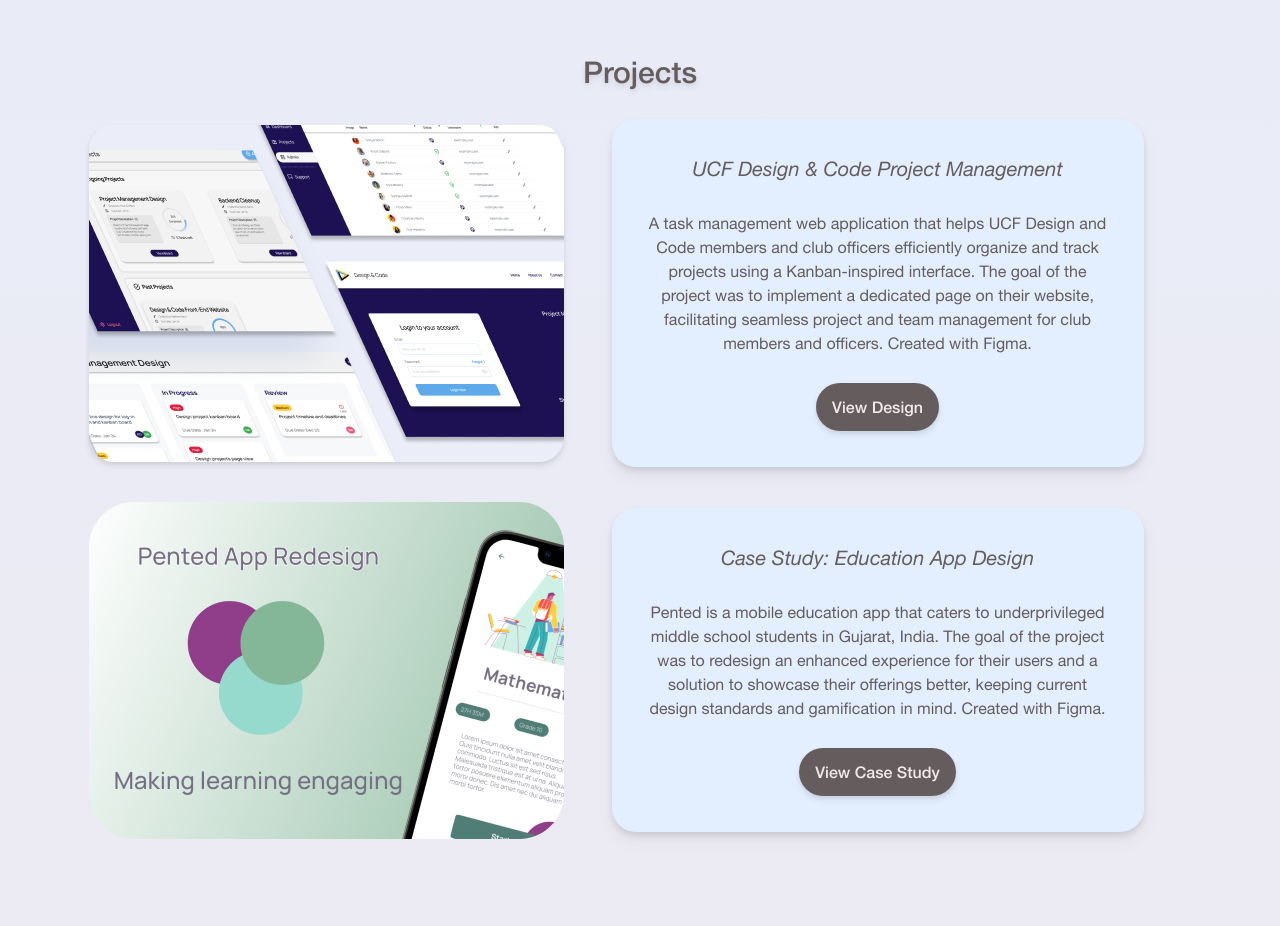
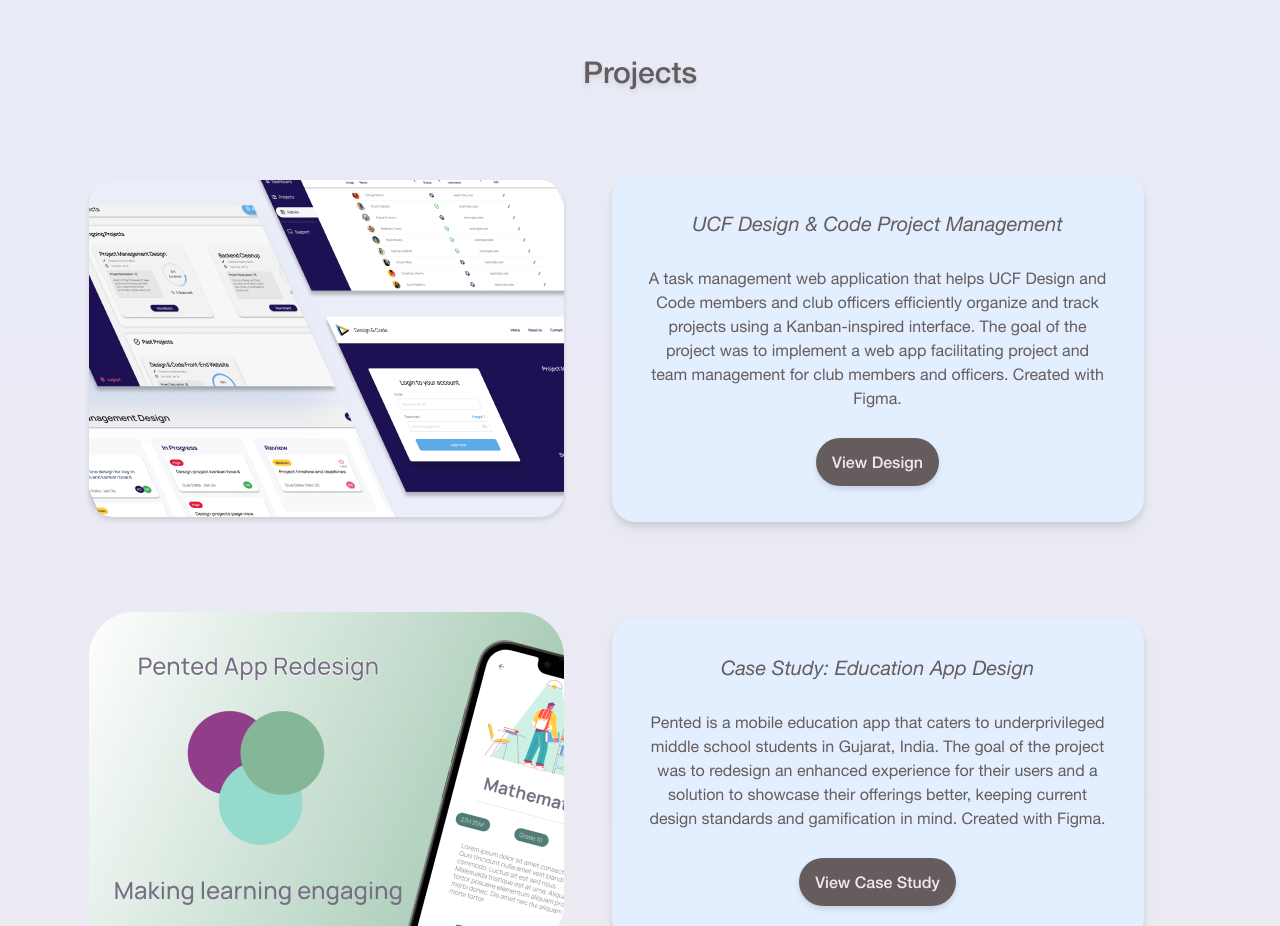
Before and after one commit to danyabaron/nextjs-portfolio, a Next.js app: page / in a window 1280 px wide. Shown: the part 1520-2446 px from the top of the page. Built offline with nearby package versions, Linux system fonts and the light colour scheme; what tailwindcss-animated, taos would draw is missing.

Commit message:
Feb 10, 2024, 9:11 PM

```diff
--- a/src/app/page.js
+++ b/src/app/page.js
@@ -181,7 +181,7 @@ export default function Home() {
           <div id="projects" className="flex items-center flex-col justify-center w-screen py-8 mb-9 gap-x-1">
             <h1 className='text-3xl font-helvetica-medium drop-shadow-md mb-9 text-main-brown'>Projects</h1>
 
-            <div id="projects-0.5" className="grid grid-rows-1 justify-center items-center grid-flow-col max-h-[334px]">
+            <div id="projects-0.5" className="grid grid-rows-1 justify-center items-center grid-flow-col ">
               <Image src={DCProj} alt="Design & Code Project Management" width={475} height={337} loading="lazy" className="rounded-2xl drop-shadow-md"/>
             <div id="pented-info" className="bg-gradient-top flex flex-col drop-shadow-lg justify-center items-center m-12 p-4 gap-7 rounded-3xl">
                 <h2 className="font-helvetica-italic text-xl mt-5 text-main-brown">
@@ -189,7 +189,7 @@ export default function Home() {
                 </h2>
                 <p className="font-helvetica text-md text-main-brown px-5 text-center text-wrap max-w-[500px]">
                   A task management web application that helps UCF Design and Code members and club officers efficiently organize and track projects using a Kanban-inspired interface.
-                  The goal of the project was to implement a dedicated page on their website, facilitating seamless project and team management for club members and officers. Created with Figma.
+                  The goal of the project was to implement a web app facilitating project and team management for club members and officers. Created with Figma.
                 </p>
 
                 <Link href="/projmang">
```
